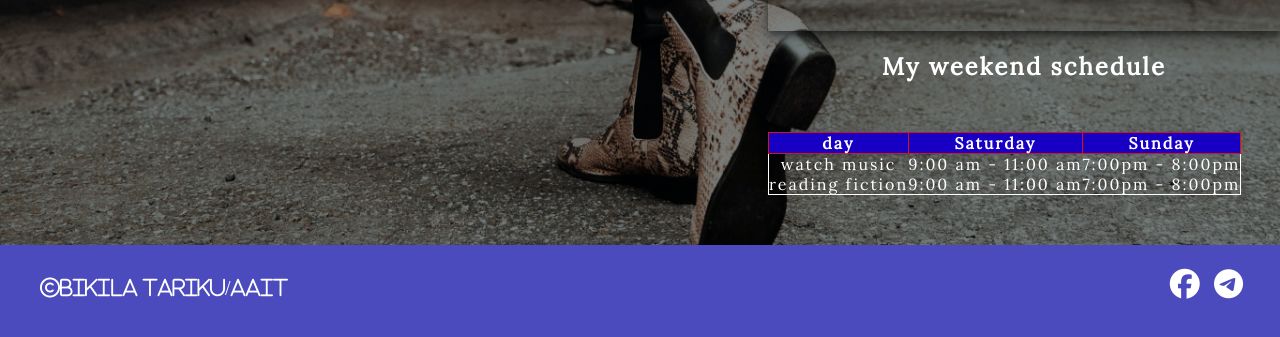
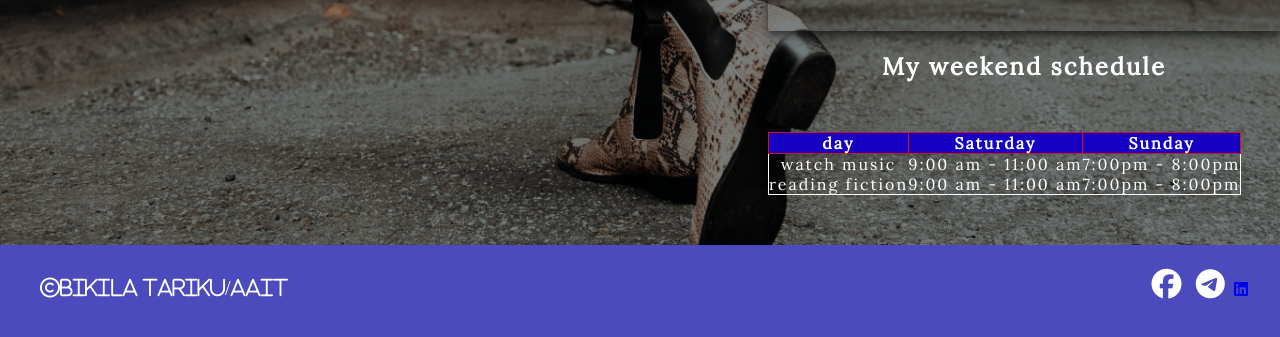
Before and after one commit to bikilas/UGR-8089-14-html-css-js, a plain HTML site: page favorite.html in a window 1280 px wide. Shown: the part 1212-1549 px from the top of the page. Drawn offline with Linux system fonts and the light colour scheme; a web font is replaced by a local one.

Commit message:
Update favorite.html

```diff
--- a/favorite.html
+++ b/favorite.html
@@ -102,6 +102,9 @@
                 <li class="footer__footer-icon__fotul__fotlin">
                     <a href="https://www.facebook.com/me/" title="facebook" class="footer__footer-icon__fotul__fb" target="_blank"><i class="fab fa-facebook"></i></a></li>
                 <li  class="footer__footer-icon__fotul__fotlin"><a  href="https://t.me/FFO100" title="telegram" class="footer__footer-icon__fotul__tel" target="_blank"><i class="fab fa-telegram"></i></a></li>
+               <a href="https://www.linkedin.com/in/bikila-tariku-061284309/" title="LinkedIn" class="footer__footer-icon__fotul__ln" target="_blank">
+                            <i class="fab fa-linkedin"></i>
+                        </a>
 
         </div>
     </footer>
```
